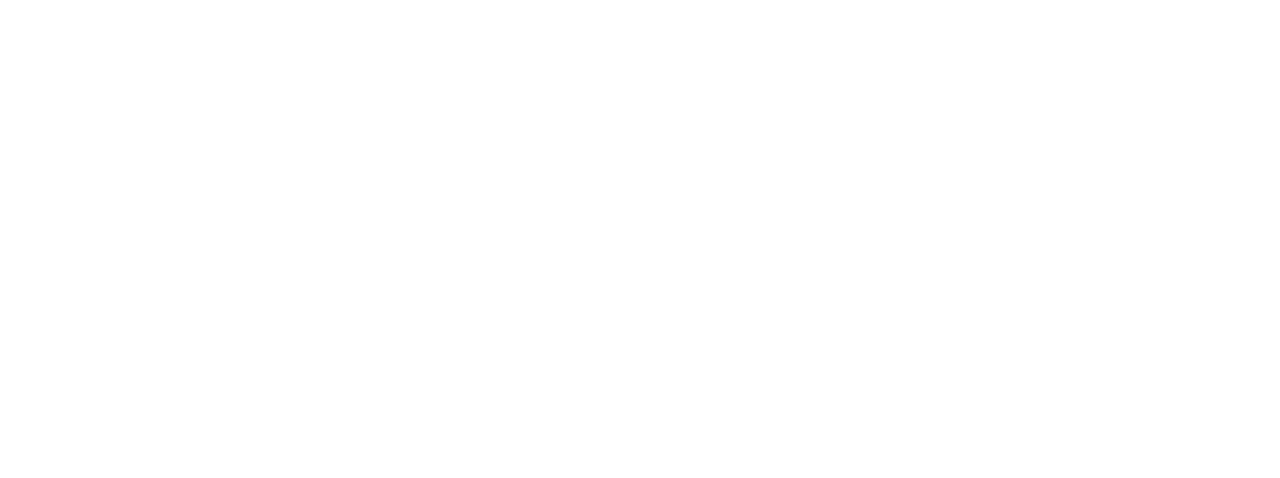
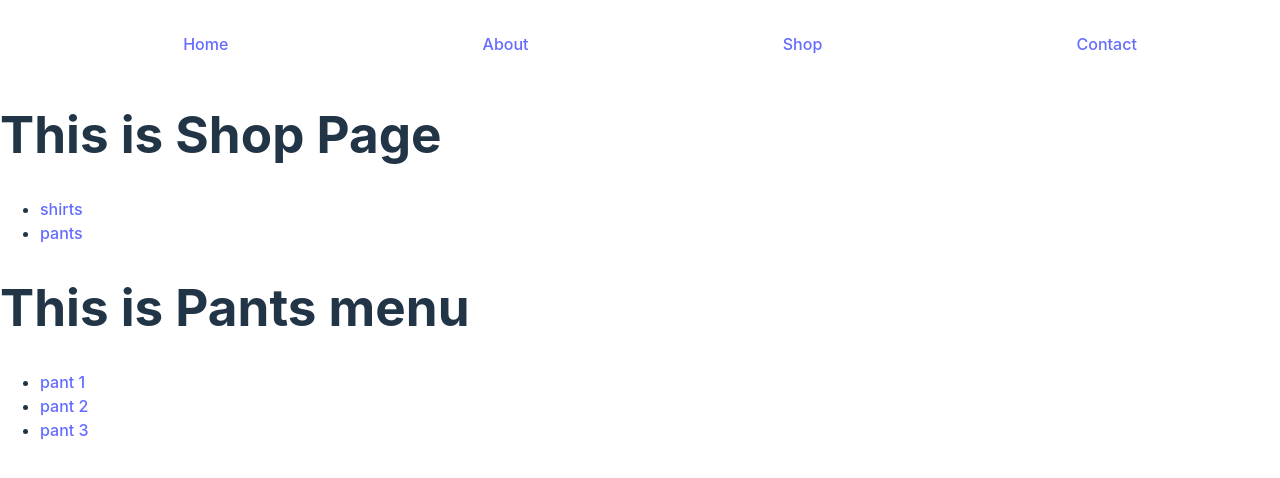
Before and after one commit to Luciano0322/react_course_vite, a React (Vite) app in the folder react-router/: page /shop/pants in a window 1280 px wide. Before the commit this address had no page. Shown: the top 478 px of the page. Built offline with nearby package versions, Linux system fonts and the light colour scheme.

Commit message:
useNavigate 基本應用與簡單介紹

```diff
--- a/react-router/index.html
+++ b/react-router/index.html
@@ -4,7 +4,7 @@
     <meta charset="UTF-8" />
     <link rel="icon" type="image/svg+xml" href="/vite.svg" />
     <meta name="viewport" content="width=device-width, initial-scale=1.0" />
-    <title>Vite + React + TS</title>
+    <title>React Router</title>
   </head>
   <body>
     <div id="root"></div>
--- a/react-router/src/pages/About.tsx
+++ b/react-router/src/pages/About.tsx
@@ -1,9 +1,22 @@
 import { FC } from 'react'
+import { useNavigate } from 'react-router-dom'
 
+// 這裡簡單介紹一下常用的hook，useNavigate有點結合了js location與history的功能
+// 所以不一定是只能用Link的方式做連結，也可以透過button的onClick function來做
 const About: FC = () => {
+  const navigate = useNavigate()
+  // 參數的話可以帶入數字或是url字串，如果是url字串的話要注意路徑覆蓋的問題
+  // 如果不從'/'開始的話就會接續現在的路徑下加字串
+  // 如果帶入值為數字的話，可以實現v5的useHistory的效果
+  // 另外重點講一下第二個參數東西，
+  // replace的意思是可以刪除掉該步驟的意思，就是當你移動到該路徑，
+  // 接著按下返回，就不會回到此步驟，在用於特定表單時很好用(登入, 註冊...)
   return (
     <div>
       <h1>About page</h1>
+      <button onClick={() => navigate(-1)}>back</button>
+      <button onClick={() => navigate("/contact")}>go to contact</button>
+      <button onClick={() => navigate("/shop", { replace: true})}>go to sop & delete record</button>
     </div>
   )
 }
--- /dev/null
+++ b/react-router/src/pages/Pants/PantWid.tsx
@@ -0,0 +1,13 @@
+import React, { FC } from 'react'
+import { useParams } from 'react-router-dom';
+
+const PantWid: FC = () => {
+  const { id } = useParams();
+  return (
+    <div>
+      <h1>pant {id}</h1>
+    </div>
+  )
+}
+
+export default PantWid
--- /dev/null
+++ b/react-router/src/pages/Pants/index.tsx
@@ -0,0 +1,23 @@
+import React, { FC } from 'react'
+import { Link } from 'react-router-dom'
+
+const Pants: FC = () => {
+  return (
+    <div>
+      <h1>This is Pants menu</h1>
+      <ul>
+        <li>
+          <Link to={`${1}`}>pant 1</Link>
+        </li>
+        <li>
+          <Link to={`${2}`}>pant 2</Link>
+        </li>
+        <li>
+          <Link to={`${3}`}>pant 3</Link>
+        </li>
+      </ul>
+    </div>
+  )
+}
+
+export default Pants
--- a/react-router/src/pages/Shop.tsx
+++ b/react-router/src/pages/Shop.tsx
@@ -9,6 +9,9 @@
         <li>
           <Link to="shirts">shirts</Link>
         </li>
+        <li>
+          <Link to="pants">pants</Link>
+        </li>
       </ul>
       {/* Outlet 可以對該路徑下需要切分段落的 component 做一個分流的整理 */}
       <Outlet/>
```
Also changed, not shown: react-router/src/RouteConf.tsx (+16 -1 lines).
